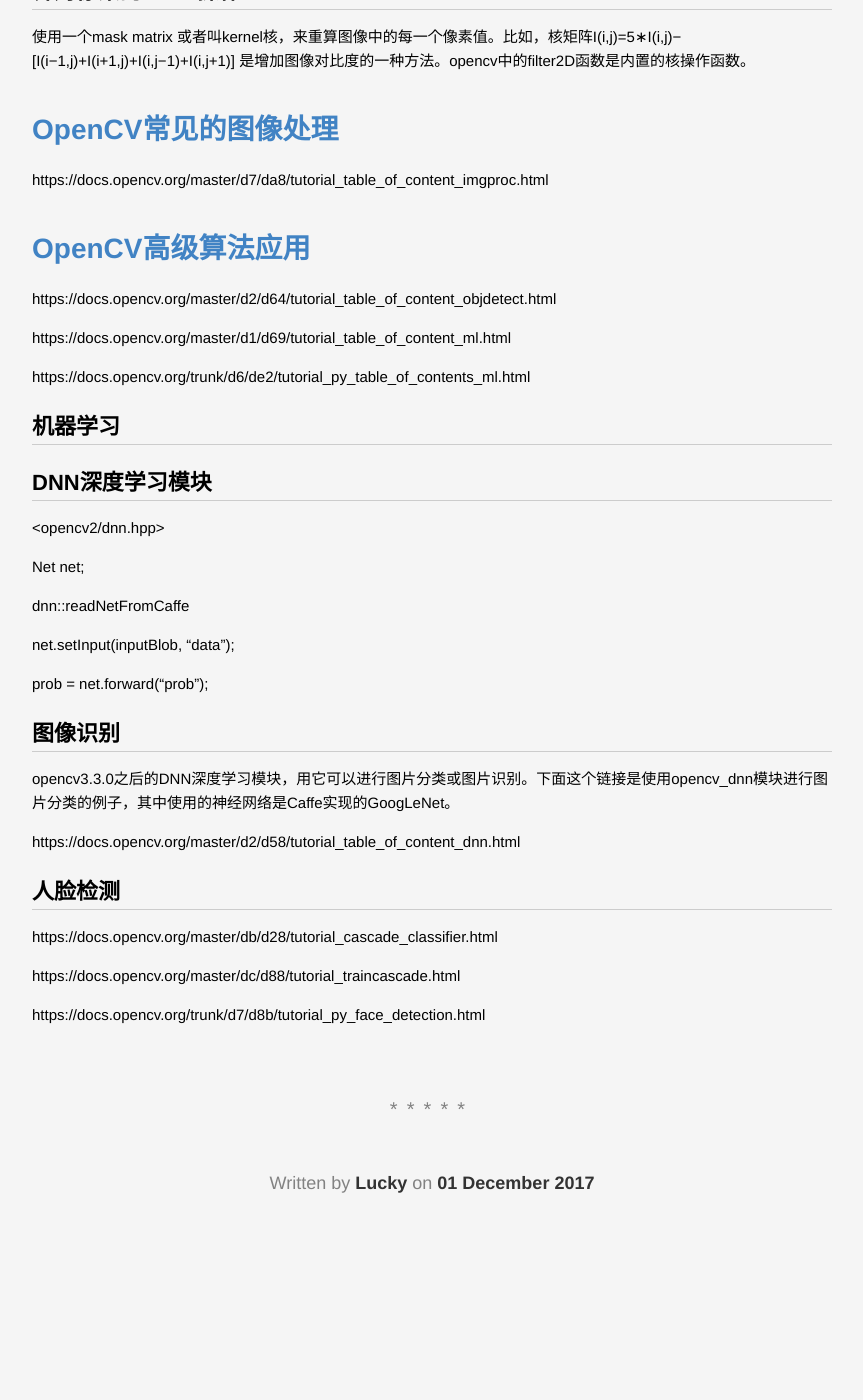
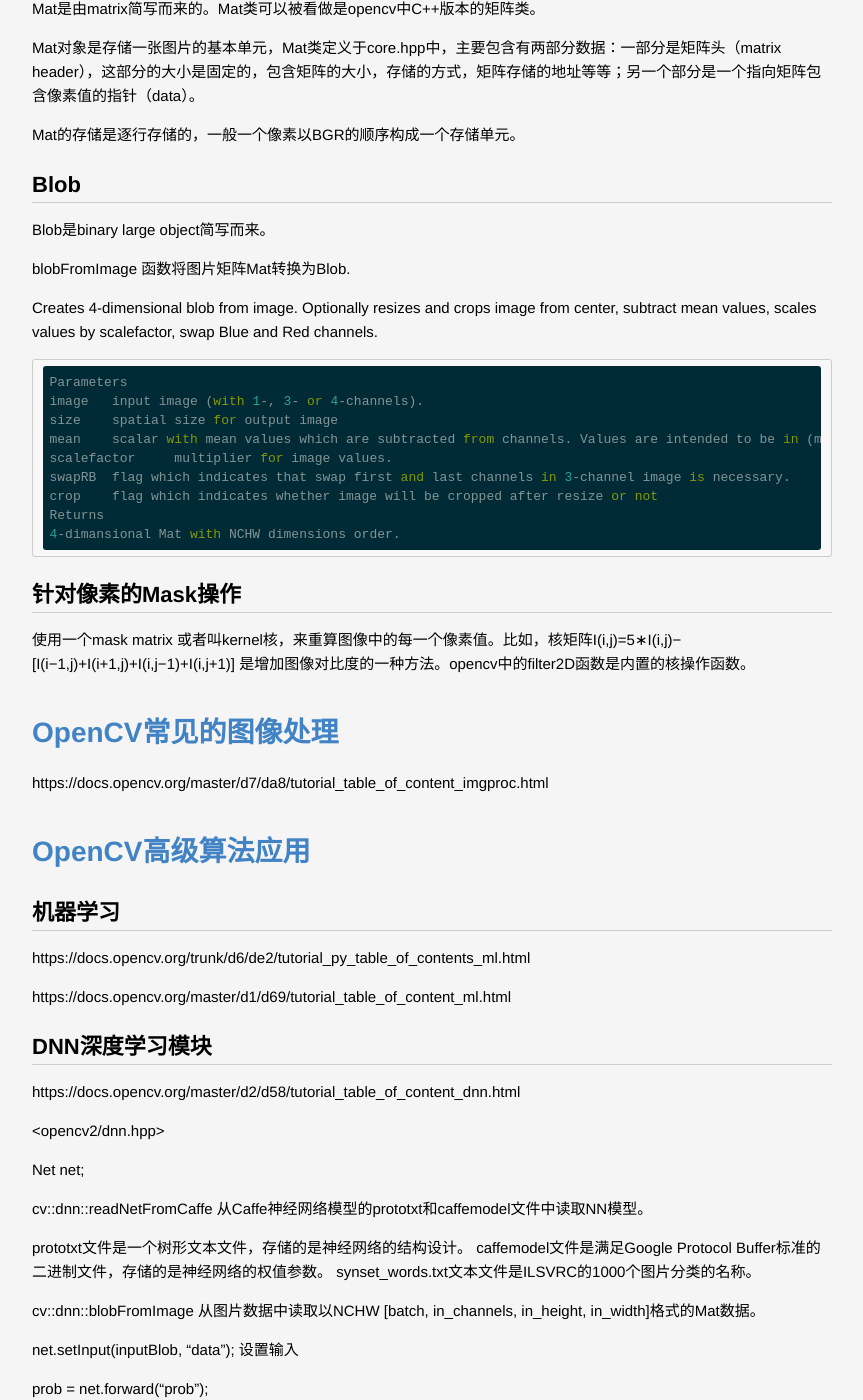
Before and after one commit to lucky521/blog, a Jekyll site: the page built from _posts/2017-12-01-opencv.markdown, in a window 1280 px wide and 1400 px high, scrolled down 1685 px. Shown: the whole window, without its empty margins (208-1071 px from the left). Built offline with Jekyll 4.4.1, drawn with Linux system fonts in a browser that asks for light colours; before the commit the page ends 3010 px from its top, so only the background shows below that; some of the changed text lies outside the part shown.

Commit message:
update blog deeplearning

```diff
--- a/_posts/2017-11-21-opengl.markdown
+++ b/_posts/2017-11-21-opengl.markdown
@@ -1,5 +1,5 @@
 ---
-title: "OpenGL 开发指南"
+title: "OpenGL开发指南"
 categories: [design]
 layout: post
 ---
--- a/_posts/2017-12-01-opencv.markdown
+++ b/_posts/2017-12-01-opencv.markdown
@@ -39,15 +39,39 @@ https://docs.opencv.org/master/de/d7a/tutorial_table_of_content_core.html
 
 基础功能是在像素级别处理一张图片所需要的基本操作。
 
-Mat对象是存储一张图片的基本单元，它由两部分组成the matrix header和指向像素数组的指针。
+## Mat
 
-一个像素以BGR的顺序构成一个存储单元。
+Mat是由matrix简写而来的。Mat类可以被看做是opencv中C++版本的矩阵类。
+
+Mat对象是存储一张图片的基本单元，Mat类定义于core.hpp中，主要包含有两部分数据：一部分是矩阵头（matrix header），这部分的大小是固定的，包含矩阵的大小，存储的方式，矩阵存储的地址等等；另一个部分是一个指向矩阵包含像素值的指针（data）。
+
+Mat的存储是逐行存储的，一般一个像素以BGR的顺序构成一个存储单元。
+
+
+
+
+## Blob
+
+Blob是binary large object简写而来。
+
+blobFromImage 函数将图片矩阵Mat转换为Blob.
+
+Creates 4-dimensional blob from image. Optionally resizes and crops image from center, subtract mean values, scales values by scalefactor, swap Blue and Red channels.
+
+	Parameters
+	image	input image (with 1-, 3- or 4-channels).
+	size	spatial size for output image
+	mean	scalar with mean values which are subtracted from channels. Values are intended to be in (mean-R, mean-G, mean-B) order if image has BGR ordering and swapRB is true.
+	scalefactor	multiplier for image values.
+	swapRB	flag which indicates that swap first and last channels in 3-channel image is necessary.
+	crop	flag which indicates whether image will be cropped after resize or not
+	Returns
+	4-dimansional Mat with NCHW dimensions order.
 
 
 ## 针对像素的Mask操作
 
 使用一个mask matrix 或者叫kernel核，来重算图像中的每一个像素值。比如，核矩阵I(i,j)=5∗I(i,j)−[I(i−1,j)+I(i+1,j)+I(i,j−1)+I(i,j+1)] 是增加图像对比度的一种方法。opencv中的filter2D函数是内置的核操作函数。
-
 
 
 
@@ -63,35 +87,46 @@ https://docs.opencv.org/master/d7/da8/tutorial_table_of_content_imgproc.html
 
 # OpenCV高级算法应用
 
-https://docs.opencv.org/master/d2/d64/tutorial_table_of_content_objdetect.html
+
+## 机器学习
 
 
+https://docs.opencv.org/trunk/d6/de2/tutorial_py_table_of_contents_ml.html
 
 https://docs.opencv.org/master/d1/d69/tutorial_table_of_content_ml.html
 
-https://docs.opencv.org/trunk/d6/de2/tutorial_py_table_of_contents_ml.html
+## DNN深度学习模块
 
-
-## 机器学习
-
-## DNN深度学习模块
+https://docs.opencv.org/master/d2/d58/tutorial_table_of_content_dnn.html
 
  <opencv2/dnn.hpp>
 
  Net net;
 
- dnn::readNetFromCaffe
+ cv::dnn::readNetFromCaffe 从Caffe神经网络模型的prototxt和caffemodel文件中读取NN模型。
 
- net.setInput(inputBlob, "data");
+ 	prototxt文件是一个树形文本文件，存储的是神经网络的结构设计。
+ 	caffemodel文件是满足Google Protocol Buffer标准的二进制文件，存储的是神经网络的权值参数。
+ 	synset_words.txt文本文件是ILSVRC的1000个图片分类的名称。
+
+
+ cv::dnn::blobFromImage 从图片数据中读取以NCHW [batch, in_channels, in_height, in_width]格式的Mat数据。
+
+
+ net.setInput(inputBlob, "data");   设置输入
 
  prob = net.forward("prob");
 
 
 ## 图像识别
 
+https://docs.opencv.org/master/d2/d64/tutorial_table_of_content_objdetect.html
+
+
+
 opencv3.3.0之后的DNN深度学习模块，用它可以进行图片分类或图片识别。下面这个链接是使用opencv_dnn模块进行图片分类的例子，其中使用的神经网络是Caffe实现的GoogLeNet。
 
-https://docs.opencv.org/master/d2/d58/tutorial_table_of_content_dnn.html
+
 
 ## 人脸检测
 
```
Also changed, not shown: other parts of _posts/2017-12-01-opencv.markdown (+1 -1 lines), _posts/2017-10-14-deep-learning.markdown (+12 -0 lines), _posts/2017-10-26-tensorflow.markdown (+26 -3 lines).
